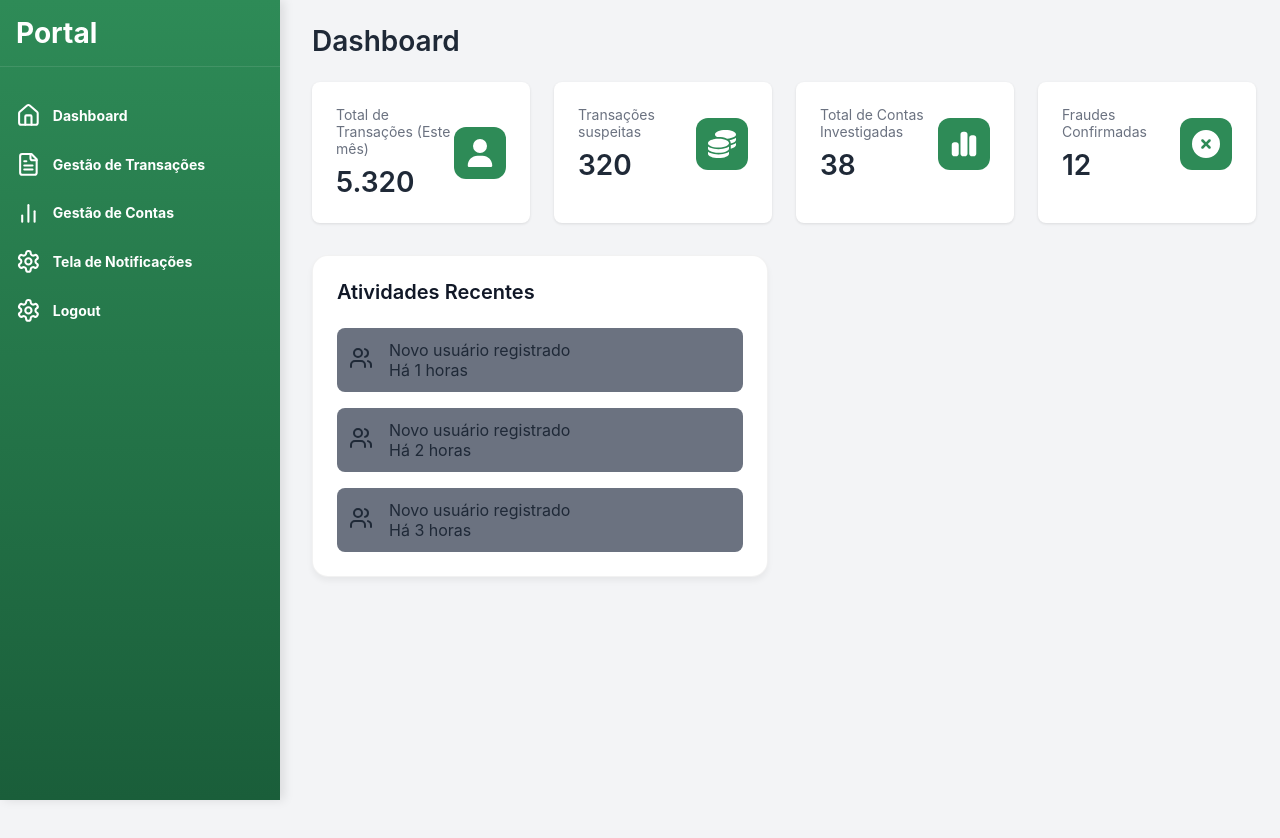
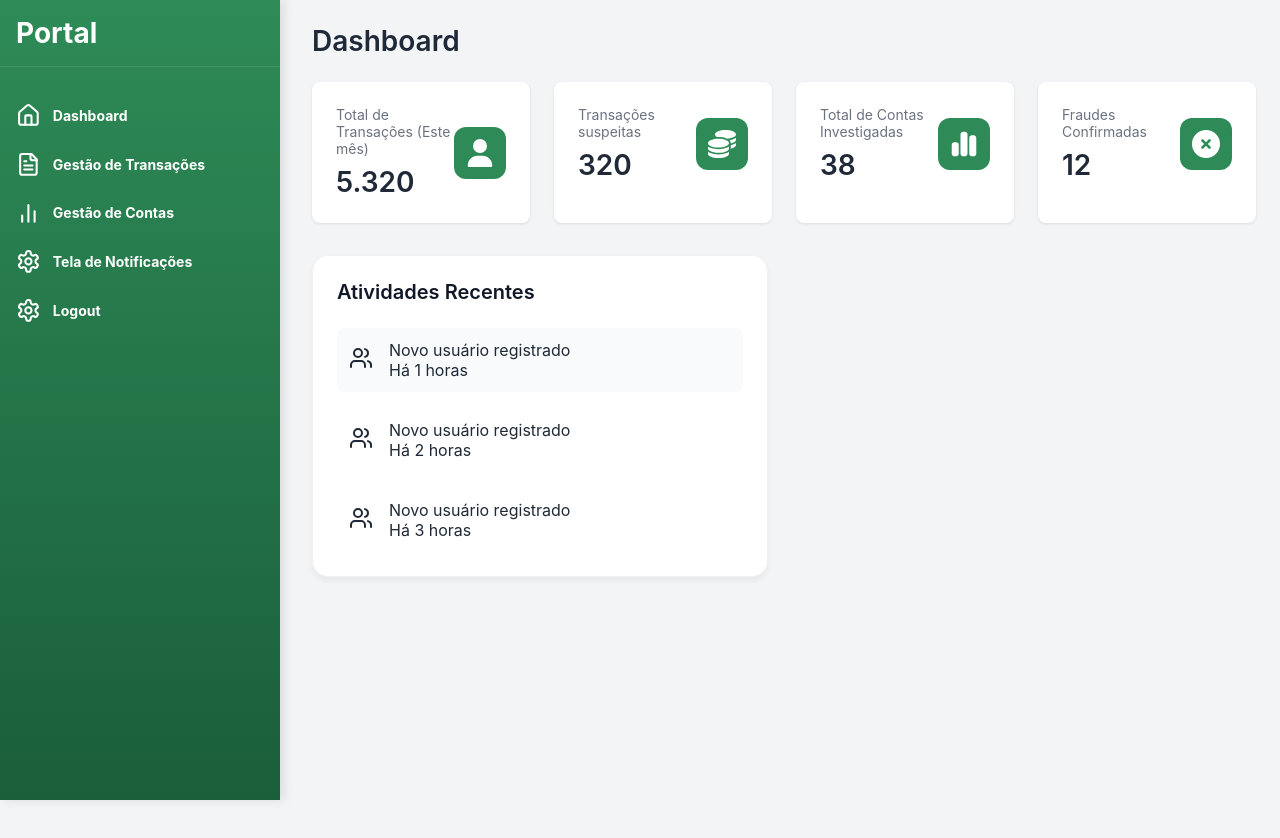
Before and after one commit to RusthenRonald2006/Portal-de-analise-em-anomalias-transacionais, a React (Create React App) app in the folder detec-anomalias/: page /portal in a window 1280 px wide. In both pictures the pointer is over the element 540 px from the left and 360 px from the top of the page. Shown: the top 838 px of the page. Built offline with nearby package versions, Linux system fonts and the light colour scheme; the HTML template or start-up script is replaced by a standard one.

Commit message:
adicionando hover suave

```diff
--- a/detec-anomalias/src/components/Pages/Dashboard.module.css
+++ b/detec-anomalias/src/components/Pages/Dashboard.module.css
@@ -74,7 +74,6 @@
     gap: 1rem;
 }
 .activity_item{
-    background-color: #6b7280;
     display: flex;
     align-items: center;
     gap: 1rem;
@@ -82,6 +81,9 @@
     border-radius: 0.5rem;
     transition: background-color 0.2s;
 }
+.activity_item:hover {
+    background-color: #f9fafb;
+  }
 
 @media (max-width: 1024px) {
     .cards_grid {
```
